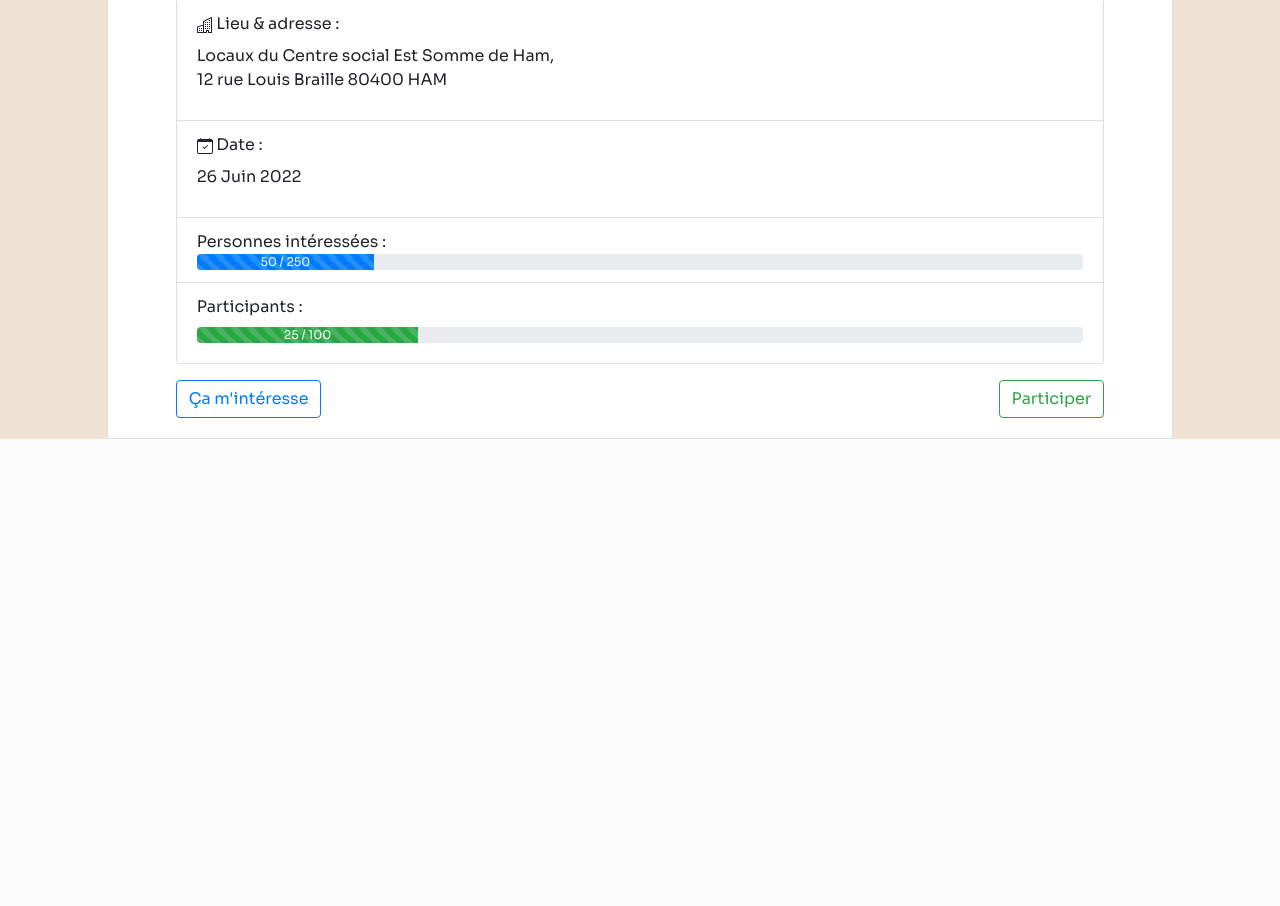
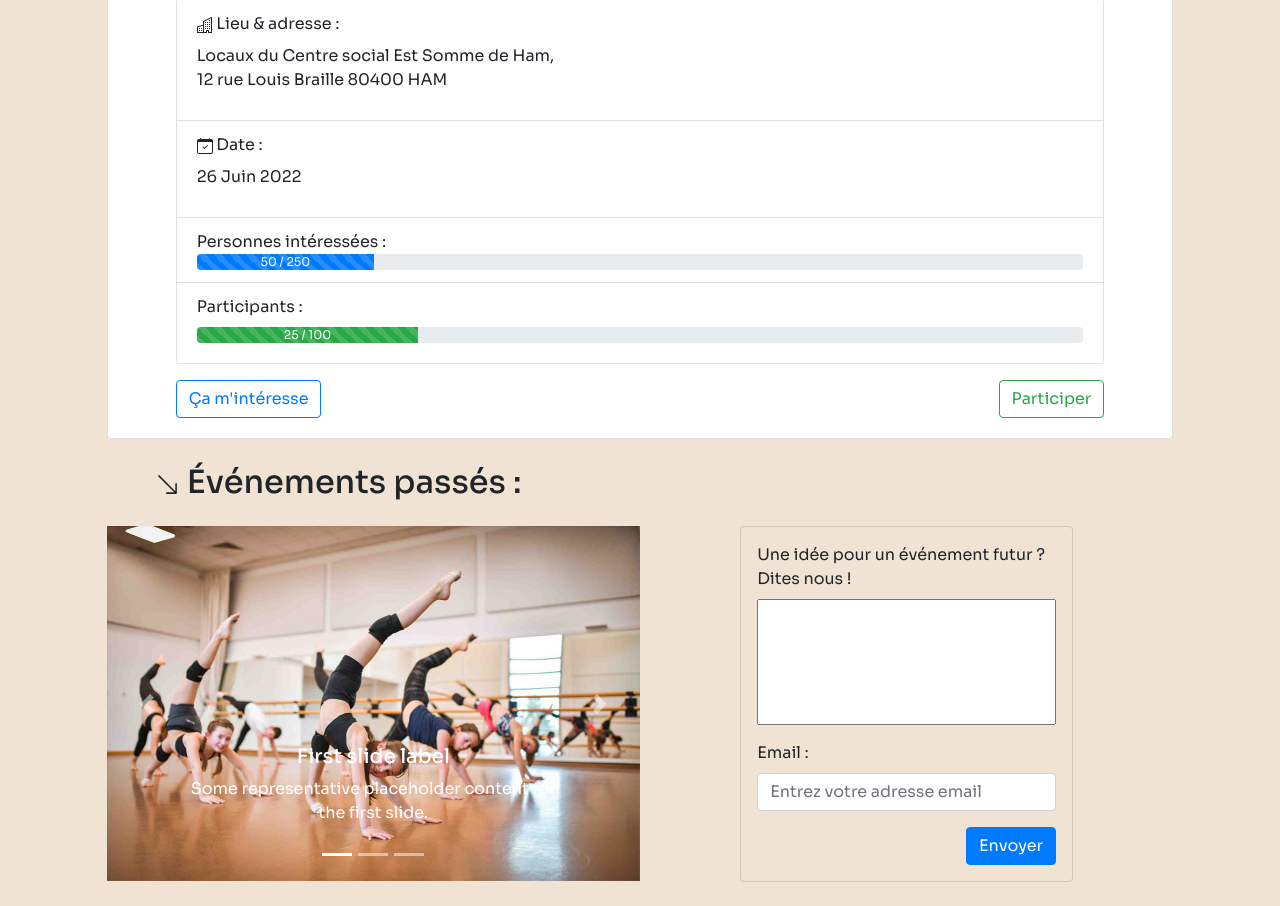
Before and after one commit to Dizth/ECF1-Studi-CSES, a PHP site: page /events.html in a window 1280 px wide. Shown: the part 830-1736 px from the top of the page. Before the commit the page ends 1269 px from the top, so only its background shows below. Run offline with PHP 8.4, Linux system fonts and the light colour scheme; style sheets or scripts are compiled from the project's sources.

Commit message:
Added carousel + form

```diff
--- a/events.html
+++ b/events.html
@@ -160,6 +160,67 @@
                     </div>
                 </div>
             </div>
+            <div class="col-11 col-lg-10">
+                <h2 class="my-4 ml-5">
+                    <svg xmlns="http://www.w3.org/2000/svg" width="25" height="25" fill="currentColor" class="bi bi-arrow-down-right" viewBox="0 0 16 16">
+                        <path fill-rule="evenodd" d="M14 13.5a.5.5 0 0 1-.5.5h-6a.5.5 0 0 1 0-1h4.793L2.146 2.854a.5.5 0 1 1 .708-.708L13 12.293V7.5a.5.5 0 0 1 1 0v6z"/>
+                    </svg>
+                    Événements passés :
+                </h2>
+            </div>
+                <div id="carouselCaptions" class="carousel slide col-11 col-lg-5 mb-4" data-ride="carousel">
+                    <ol class="carousel-indicators">
+                        <li data-target="#carouselCaptions" data-slide-to="0" class="active"></li>
+                        <li data-target="#carouselCaptions" data-slide-to="1"></li>
+                        <li data-target="#carouselCaptions" data-slide-to="2"></li>
+                    </ol>
+                    <div class="carousel-inner">
+                        <div class="carousel-item active">
+                            <img src="./img/EventDanse.jpg" class="d-block w-100" alt="...">
+                            <div class="carousel-caption d-none d-md-block">
+                            <h5>First slide label</h5>
+                            <p>Some representative placeholder content for the first slide.</p>
+                            </div>
+                        </div>
+                        <div class="carousel-item">
+                            <img src="./img/EventMagick.jpg" class="d-block w-100" alt="...">
+                            <div class="carousel-caption d-none d-md-block">
+                            <h5>Second slide label</h5>
+                            <p>Some representative placeholder content for the second slide.</p>
+                            </div>
+                        </div>
+                        <div class="carousel-item">
+                            <img src="./img/EventMario.jpg" class="d-block w-100" alt="...">
+                            <div class="carousel-caption d-none d-md-block">
+                            <h5>Third slide label</h5>
+                            <p>Some representative placeholder content for the third slide.</p>
+                            </div>
+                        </div>
+                    </div>
+                    <button class="carousel-control-prev" type="button" data-target="#carouselCaptions" data-slide="prev">
+                        <span class="carousel-control-prev-icon" aria-hidden="true"></span>
+                        <span class="sr-only">Previous</span>
+                    </button>
+                    <button class="carousel-control-next" type="button" data-target="#carouselCaptions" data-slide="next">
+                        <span class="carousel-control-next-icon" aria-hidden="true"></span>
+                        <span class="sr-only">Next</span>
+                    </button>
+                </div>
+                <div class="col-11 col-lg-5 mb-4 align-self-center d-flex justify-content-center">
+                    <form class="p-3">
+                        <div class="form-group d-flex flex-column">
+                            <label for="inputText">Une idée pour un événement futur ? <br> Dites nous !</label>
+                            <textarea name="text" id="inputText" cols="30" rows="5"></textarea>
+                        </div>
+                        <div class="form-group">
+                            <label for="inputEmailForText">Email :</label>
+                            <input type="email" class="form-control" id="inputEmailForText" aria-describedby="inputEmailForText" placeholder="Entrez votre adresse email">
+                        </div>
+                        <div>
+                            <button type="button" class="btn btn-primary float-right">Envoyer</button>
+                        </div>
+                    </form>
+                </div>
         </section>
     </main>
 
--- a/styles/EventStyle.css
+++ b/styles/EventStyle.css
@@ -149,4 +149,13 @@ h1 {
   display: none;
 }
 
+textarea {
+  resize: none;
+}
+
+form:last-of-type {
+  border: 1px solid rgba(0, 0, 0, 0.125);
+  border-radius: 0.25rem;
+}
+
 /*# sourceMappingURL=EventStyle.css.map */
--- a/styles/EventStyle.scss
+++ b/styles/EventStyle.scss
@@ -137,3 +137,12 @@ h1 {
         display: none;
     }
 }
+
+textarea {
+    resize: none;
+}
+
+form:last-of-type {
+    border: 1px solid rgba(0,0,0,.125);
+    border-radius: .25rem;
+}
```
Also changed, not shown: img/EventDanse.jpg (added), img/EventMagick.jpg (added), img/EventMario.jpg (added), 1 other file.
